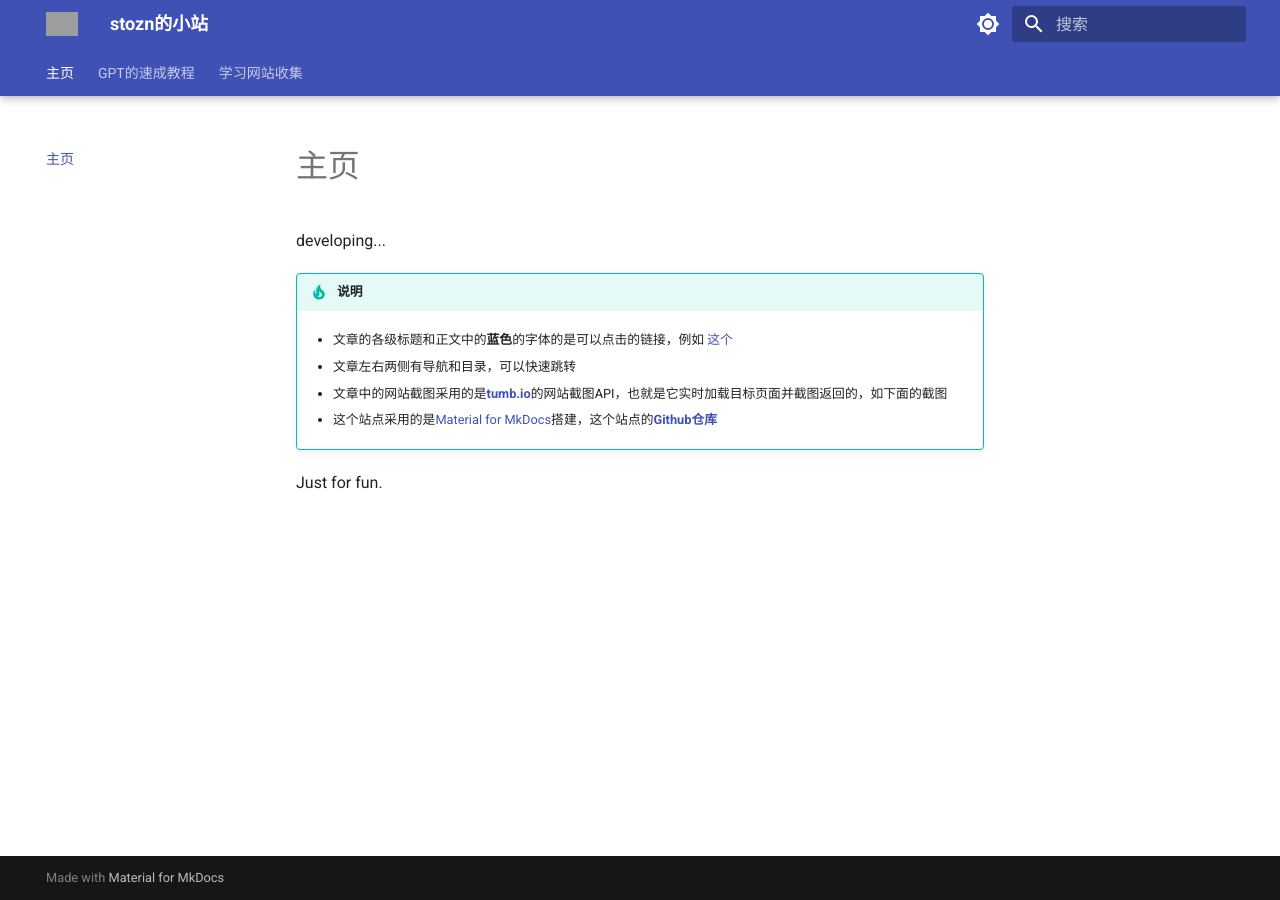
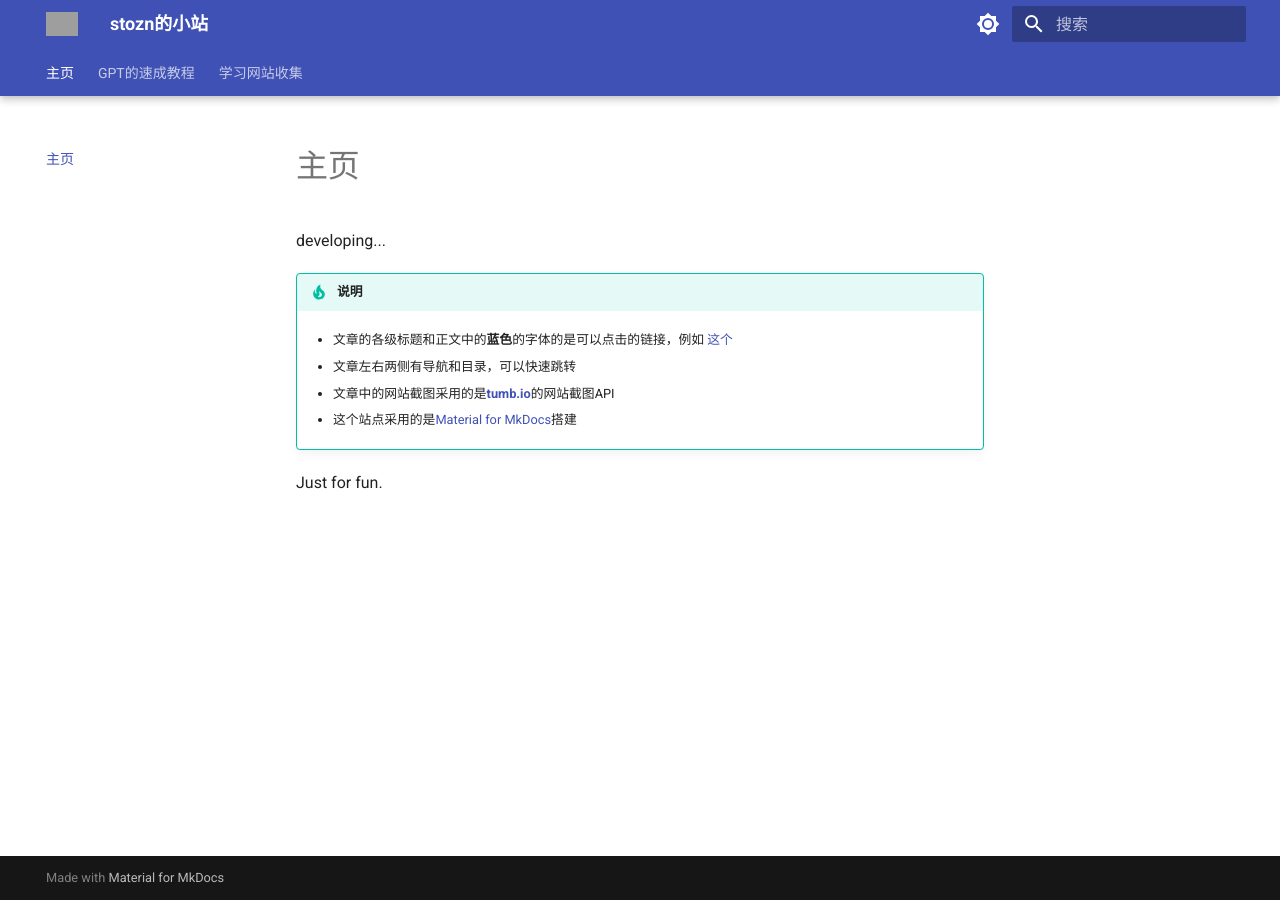
Before and after one commit to stozn/stozn.github.io, an MkDocs documentation site: the page built from docs/index.md, in a window 1280 px wide. Built offline with MkDocs 1.6.1 and Material for MkDocs 9.7.7, drawn with Linux system fonts in a browser that asks for light colours; grey boxes are pictures that could not be loaded.

Commit message:
修改 主页

```diff
--- a/docs/index.md
+++ b/docs/index.md
@@ -8,8 +8,8 @@ developing...
 
     * 文章左右两侧有导航和目录，可以快速跳转
 
-    * 文章中的网站截图采用的是[**tumb.io**](https://www.thum.io/)的网站截图API，也就是它实时加载目标页面并截图返回的，如下面的截图
+    * 文章中的网站截图采用的是[**tumb.io**](https://www.thum.io/)的网站截图API
 
-    * 这个站点采用的是[Material for MkDocs](https://squidfunk.github.io/mkdocs-material/)搭建，这个站点的[**Github仓库**](https://github.com/stozn/stozn.github.io)
+    * 这个站点采用的是[Material for MkDocs](https://squidfunk.github.io/mkdocs-material/)搭建
 
 Just for fun.
```
